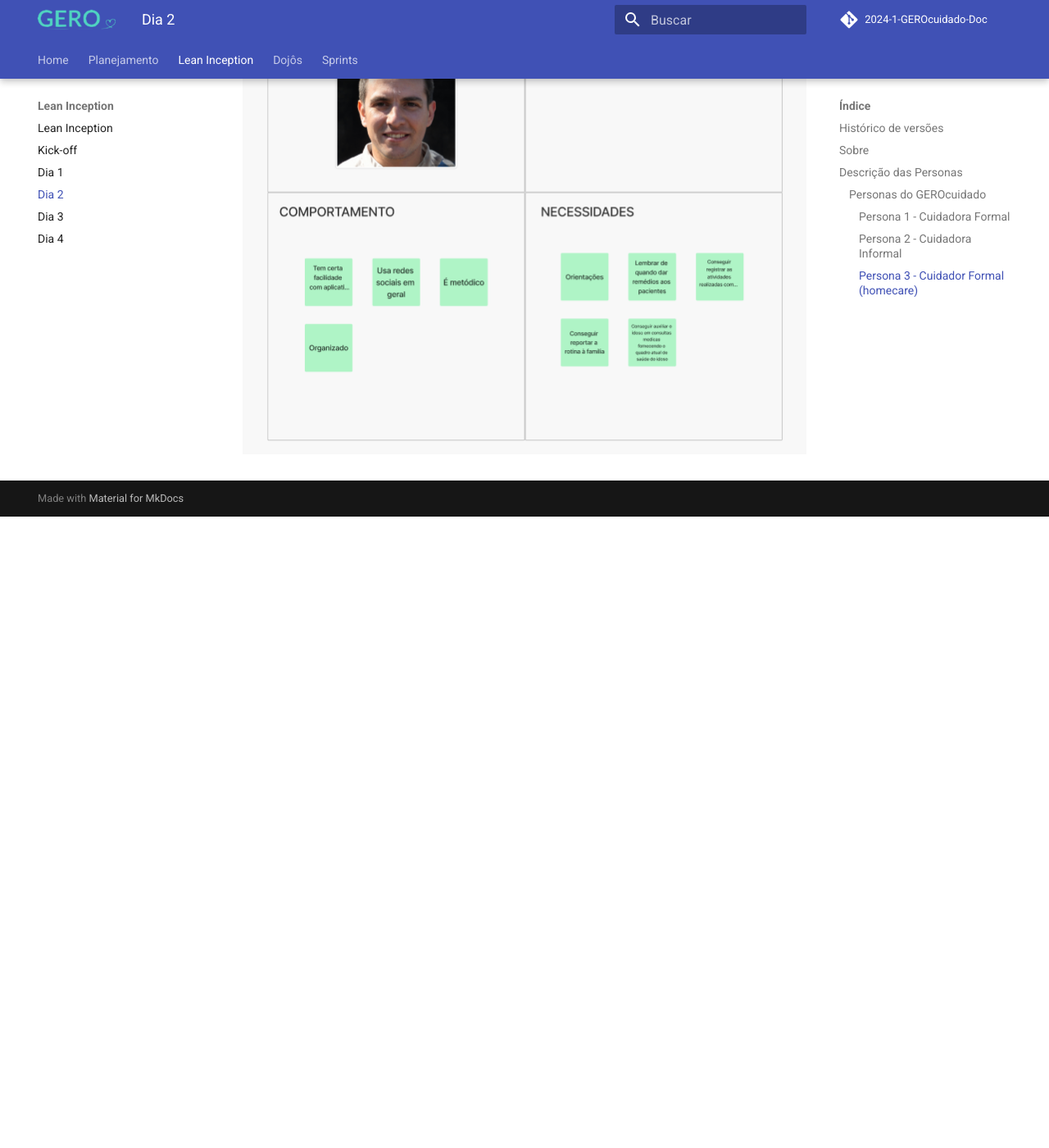
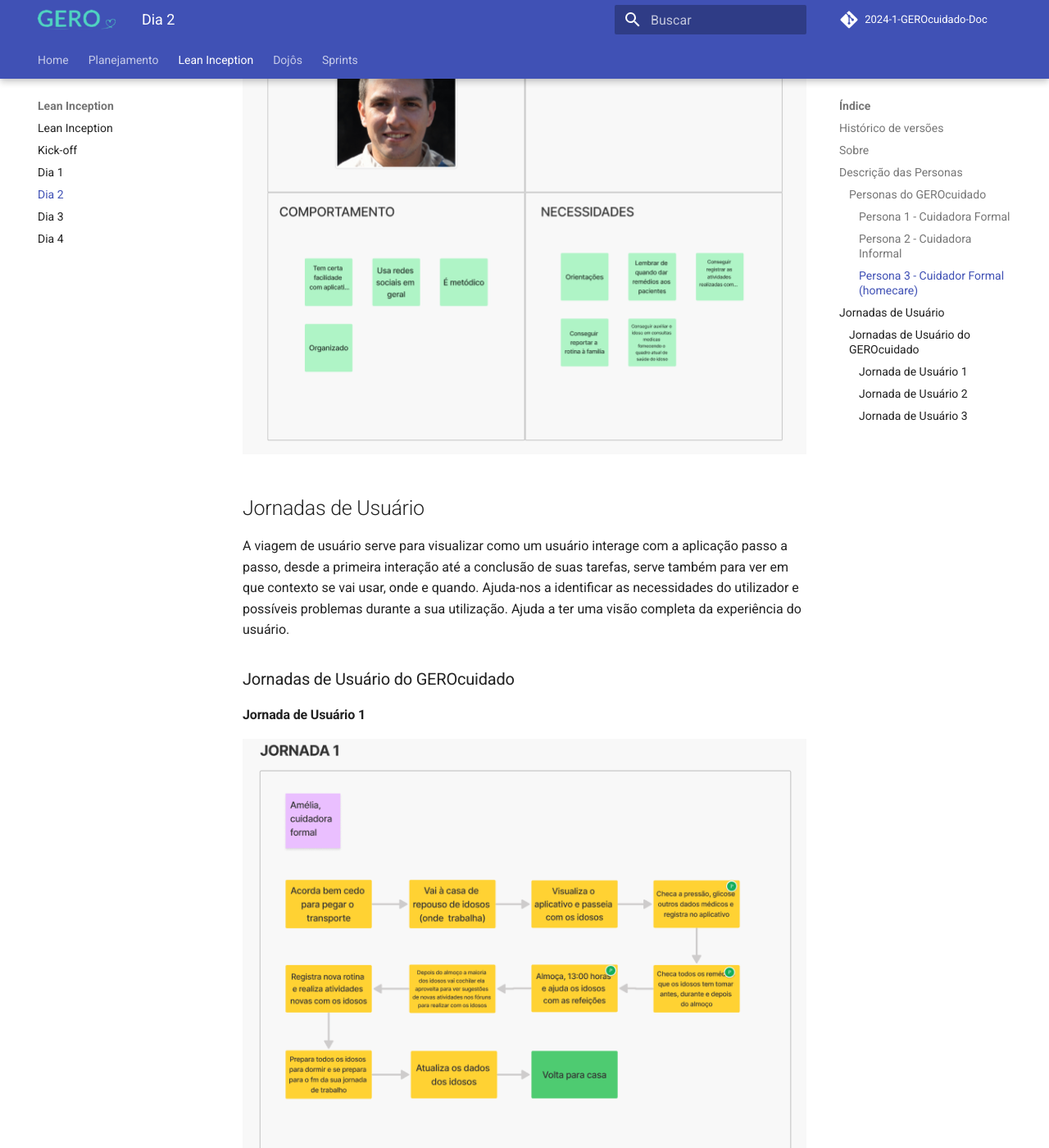
Before and after one commit to fga-eps-mds/2024-1-GEROcuidado-Doc, an MkDocs documentation site: the page built from docs/lean_inception/dia_2.md, in a window 1280 px wide and 1400 px high, scrolled down 2570 px. Shown: the whole window at 82% size. Built offline with MkDocs 1.6.1 and Material for MkDocs 9.7.7, drawn with Linux system fonts in a browser that asks for light colours; comment, search, counter and statistics services are not loaded; before the commit the page ends 3200 px from its top, so only the background shows below that; some of the changed text lies outside the part shown.

Commit message:
docs: added user journey

```diff
--- a/docs/lean_inception/dia_2.md
+++ b/docs/lean_inception/dia_2.md
@@ -23,3 +23,19 @@
 #### Persona 3 - Cuidador Formal (homecare)
 
 ![image](../assets/GEROpessoa3.PNG)
+
+## Jornadas de Usuário
+A viagem de usuário serve para visualizar como um usuário interage com a aplicação passo a passo, desde a primeira interação até a conclusão de suas tarefas, serve também para ver em que contexto se vai usar, onde e quando. Ajuda-nos a identificar as necessidades do utilizador e possíveis problemas durante a sua utilização. Ajuda a ter uma visão completa da experiência do usuário.
+
+### Jornadas de Usuário do GEROcuidado
+#### Jornada de Usuário 1
+
+![image](../assets/GEROjornada1.PNG)
+
+#### Jornada de Usuário 2
+
+![image](../assets/GEROjornada2.PNG)
+
+#### Jornada de Usuário 3
+
+![image](../assets/GEROjornada3.PNG)
```
Also changed, not shown: docs/assets/GEROjornada1.PNG (added), docs/assets/GEROjornada2.PNG (added), docs/assets/GEROjornada3.PNG (added).
